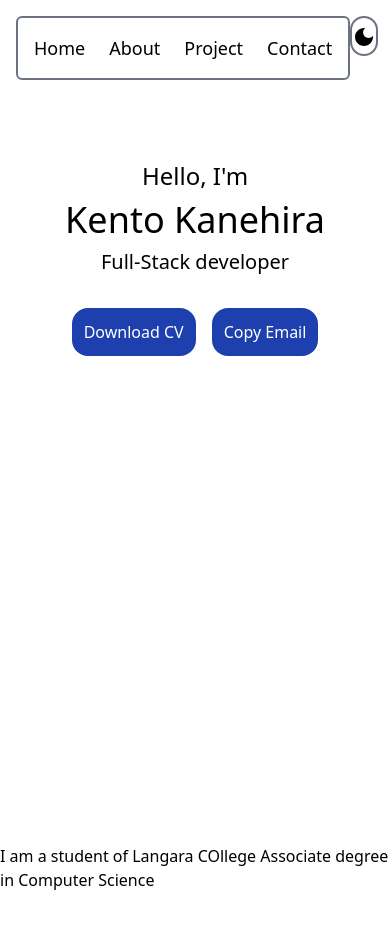
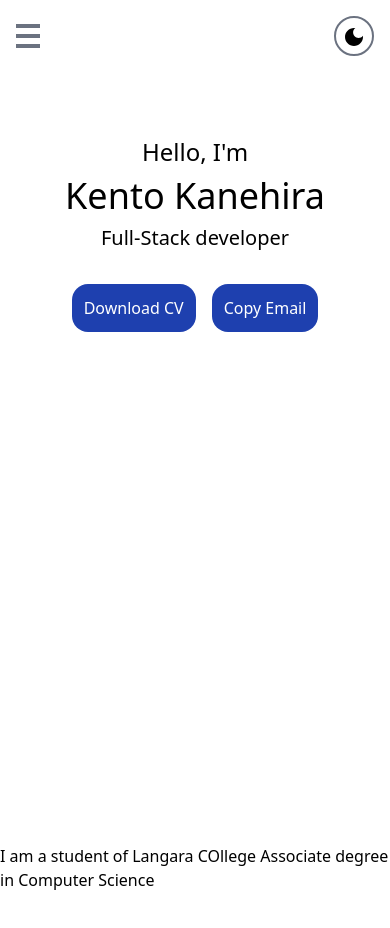
Before and after one commit to kento-ix/portfolio, a React (Create React App) app: page / in a window 390 px wide. Shown: the top 928 px of the page. Built offline with nearby package versions, Linux system fonts and the light colour scheme; the HTML template or start-up script is replaced by a standard one.

Commit message:
added toggle function to Home section

```diff
--- a/src/component/HeaderBar.tsx
+++ b/src/component/HeaderBar.tsx
@@ -1,7 +1,7 @@
-// Header.tsx
-import React from "react";
+import React, { useState } from "react";
 import WbSunnyIcon from '@mui/icons-material/WbSunny';
 import DarkModeIcon from '@mui/icons-material/DarkMode';
+import useWindowSize from "../custom/useWindowSize"; // useWindowSizeをインポート
 
 interface HeaderProps {
     toggleDarkMode: () => void;
@@ -9,17 +9,50 @@ interface HeaderProps {
 }
 
 const Header: React.FC<HeaderProps> = ({ toggleDarkMode, darkMode }) => {
+    const { width } = useWindowSize(); // ウィンドウのサイズを取得
+    const isMobile = width < 768; // モバイルの条件を設定
+    const [isMenuOpen, setIsMenuOpen] = useState(false); // メニューの開閉状態
+
+    const toggleMenu = () => {
+        setIsMenuOpen(!isMenuOpen); // メニューの開閉を切り替え
+    };
+
     return (
         <div className="sticky top-0 flex justify-between p-4">
+            {/* ハンバーガーメニュー（モバイルの場合） */}
+            {isMobile ? (
+                <>
+                    <button onClick={toggleMenu} className="flex items-center">
+                        {/* ハンバーガーアイコン */}
+                        <div className="w-6 h-6 flex flex-col justify-between">
+                            <div className="h-1 w-full bg-gray-500"></div>
+                            <div className="h-1 w-full bg-gray-500"></div>
+                            <div className="h-1 w-full bg-gray-500"></div>
+                        </div>
+                    </button>
+                    {/* メニューが開いているときに表示 */}
+                    {isMenuOpen && (
+                        <div className="absolute bg-white shadow-lg rounded-lg p-4 mt-2 right-0 z-10">
+                            <button className="block hover:text-blue-300 text-lg hover:underline">Home</button>
+                            <button className="block hover:text-blue-300 text-lg hover:underline">About</button>
+                            <button className="block hover:text-blue-300 text-lg hover:underline">Project</button>
+                            <button className="block hover:text-blue-300 text-lg hover:underline">Contact</button>
+                        </div>
+                    )}
+                </>
+            ) : (
+                // デスクトップの場合
                 <div className="p-4 border-2 border-gray-500 rounded-md mx-auto item-center justify-center flex space-x-6">
                     <button className="hover:text-blue-300 text-lg hover:underline">Home</button>
                     <button className="hover:text-blue-300 text-lg hover:underline">About</button>
                     <button className="hover:text-blue-300 text-lg hover:underline">Project</button>
                     <button className="hover:text-blue-300 text-lg hover:underline">Contact</button>
                 </div>
+            )}
+            {/* ダークモードボタン */}
             <button
                 onClick={toggleDarkMode}
-                className=" rounded-full border-2 border-gray-500 w-10 h-10"
+                className="rounded-full border-2 border-gray-500 w-10 h-10"
             >
                 {darkMode ? <WbSunnyIcon /> : <DarkModeIcon />}
             </button>
--- a/src/component/Home.tsx
+++ b/src/component/Home.tsx
@@ -2,7 +2,7 @@ import React from "react";
 import Header from "./HeaderBar";
 import ButtonToDownload from "../functions/ButtonToDownload";
 import ButtonGmail from "../functions/ButtonToCopy";
-import useWindowSize from "../custom/useWiindowSize";
+import useWindowSize from "../custom/useWindowSize";
 
 interface HeaderContainerProps {
   toggleDarkMode: () => void;
```
Also changed, not shown: src/custom/useWindowSize.ts (renamed from src/custom/useWiindowSize.ts). Lines whose indentation alone changed are shown as unchanged.
